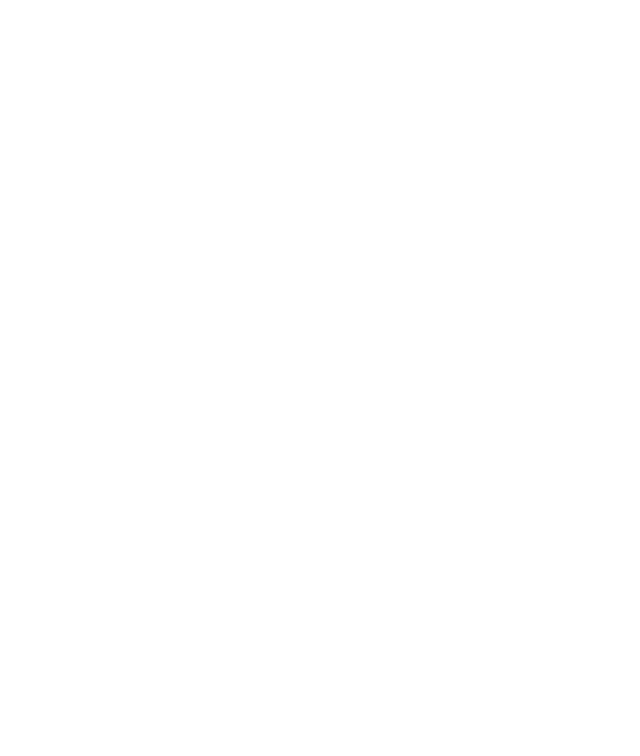
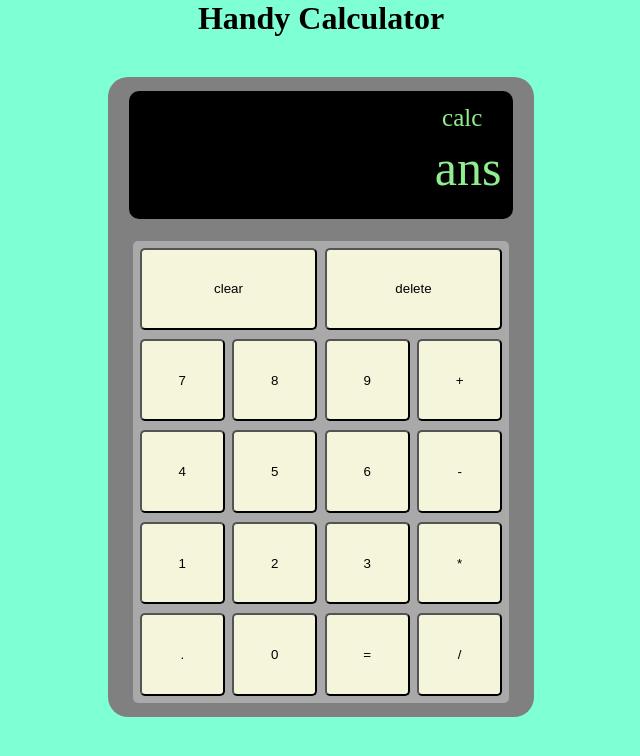
Before and after one commit to Sdev0212/odin-calculator, a plain HTML site: page index.html in a window 1280 px wide. Shown: the whole page, without its empty margins (319-959 px from the left). Drawn offline with Linux system fonts and the light colour scheme.

Commit message:
finish initial styling and gui

```diff
--- a/index.html
+++ b/index.html
@@ -1,32 +1,40 @@
 <!DOCTYPE html>
 <html lang="en">
 <head>
+    <link rel="stylesheet" href="styles.css">
+    <script src="calculator.js" defer></script>
     <meta charset="UTF-8">
     <meta http-equiv="X-UA-Compatible" content="IE=edge">
     <meta name="viewport" content="width=device-width, initial-scale=1.0">
     <title>Calculator</title>
 </head>
 <body>
+    <h1>Handy Calculator</h1>
     <div id="calc-container">
-        <div id="display"></div>
+        <div id="display">
+            <div id="previous">calc</div>
+            <div id="current">ans</div>
+        </div>
         <div id="buttons">
-            <div class="button" id="clear"></div>
-            <div class="button operation" id="add"></div>
-            <div class="button operation" id="subtract"></div>
-            <div class="button operation" id="multiply"></div>
-            <div class="button operation" id="divide"></div>
-            <div class="button number" id="nine"></div>
-            <div class="button number" id="eight"></div>
-            <div class="button number" id="seven"></div>
-            <div class="button number" id="six"></div>
-            <div class="button number" id="five"></div>
-            <div class="button number" id="four"></div>
-            <div class="button number" id="three"></div>
-            <div class="button number" id="two"></div>
-            <div class="button number" id="one"></div>
-            <div class="button number" id="zero"></div>
-            <div class="button" id="decimal"></div>
-       </div>
+            <button class="button wide" id="clear">clear</button>
+            <button class="button wide" id="delete">delete</button>
+            <button class="button" id="seven">7</button>
+            <button class="button" id="eight">8</button>
+            <button class="button" id="nine">9</button>
+            <button class="button" id="add">+</button>
+            <button class="button" id="four">4</button>
+            <button class="button" id="five">5</button>
+            <button class="button" id="six">6</button>
+            <button class="button" id="subtract">-</button>
+            <button class="button" id="one">1</button>
+            <button class="button" id="two">2</button>
+            <button class="button" id="three">3</button>
+            <button class="button" id="multiply">*</button>
+            <button class="button" id="decimal">.</button>
+            <button class="button" id="zero">0</button>
+            <button class="button" id="equals">=</button>
+            <button class="button" id="divide">/</button>
+        </div>
     </div>
 </body>
 </html>
--- a/styles.css
+++ b/styles.css
@@ -5,23 +5,70 @@
 
 body {
     background-color: aquamarine;
+    display: flex;
+    flex-direction: column;
+    justify-content: center;
+    align-items: center;
+}
+
+body h1 {
+    margin-bottom: 40px;
 }
 
 #calc-container {
     background-color: gray;
     height: 80vh;
-    width: 20vw;
+    aspect-ratio: 2/3;
+    border-radius: 20px;
+    display: flex;
+    flex-direction: column;
+    justify-content: center;
+    align-items: center;
 }
 
 #display {
     background-color: black;
     color: lightgreen;
+    height: 20%;
+    width: 90%;
+    display: flex;
+    flex-direction: column;
+    justify-content: space-evenly;
+    text-align: right;
+    min-height: 100px;
+    border-radius: 10px;
+}
+
+#previous {
+    height: 25%;
+    padding-right: 8%;
+    font-size: 25px;
+    padding-top: 10px;
+}
+
+#current {
+    height: 60%;
+    padding-right: 3%;
+    font-size: 50px;
 }
 
 #buttons {
     background-color: darkgray;
+    height: 70%;
+    width: 85%;
+    margin-top: 5%;
+    display: grid;
+    grid-template-columns: repeat(4, 1fr);
+    grid-gap: 2%;
+    padding: 7px;
+    border-radius: 5px;
 }
 
 .button {
     background-color: beige;
+    border-radius: 5px;
 }
+
+.wide {
+    grid-column: span 2;
+}
```
